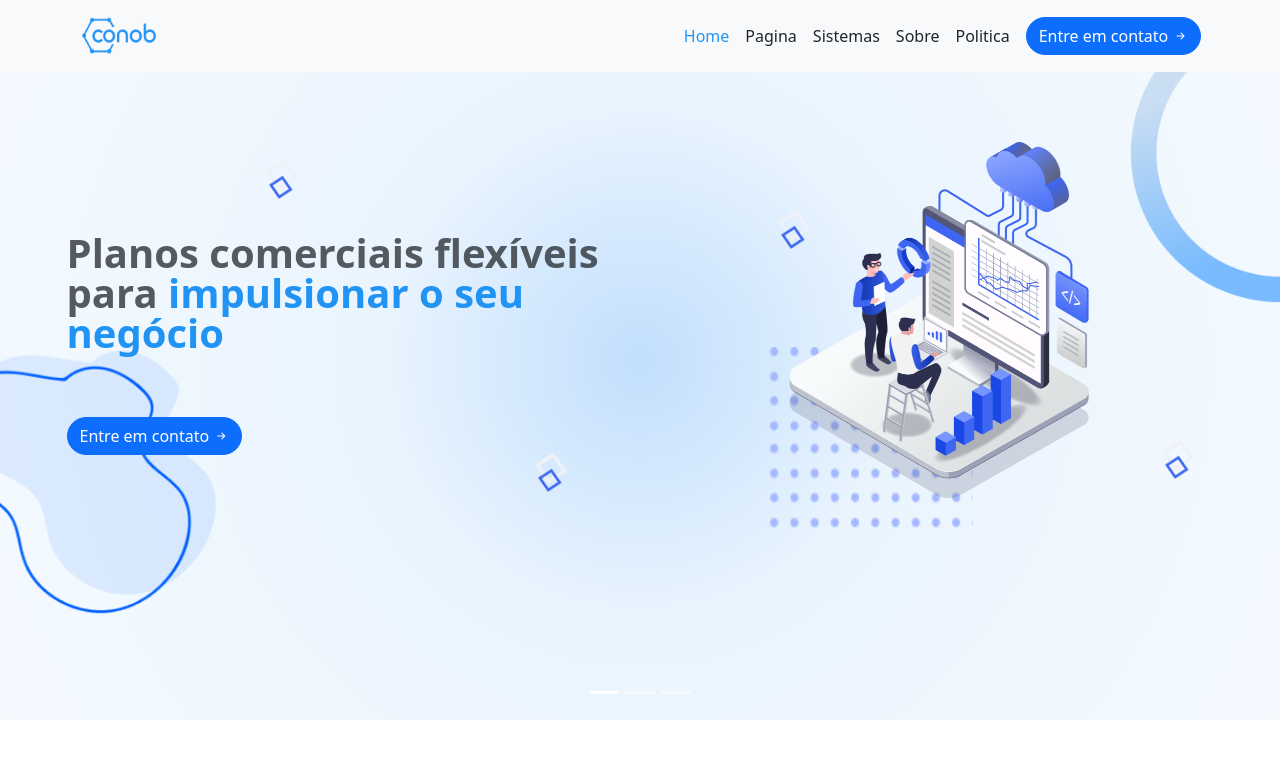
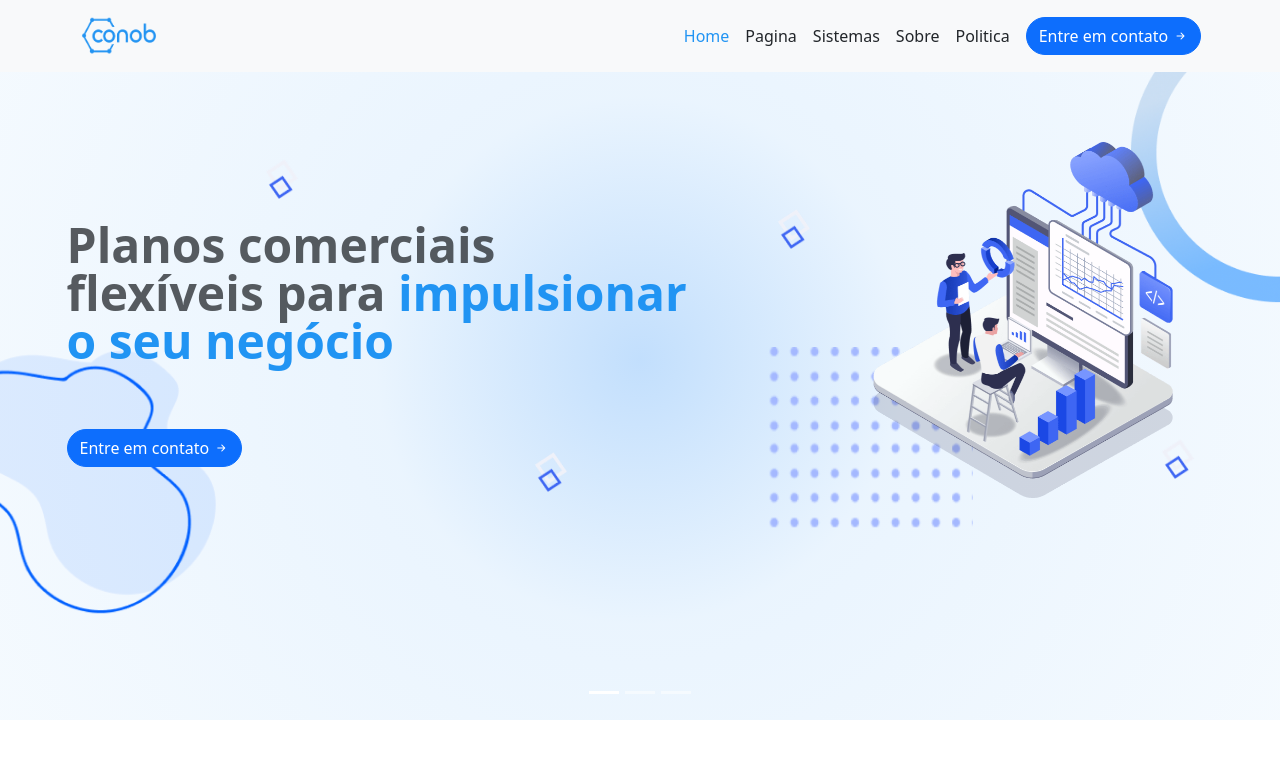
Before and after one commit to GreyPompom/conob_software, a React (Create React App) app: page / in a window 1280 px wide. Shown: the top 758 px of the page. Built offline with nearby package versions, Linux system fonts and the light colour scheme.

Commit message:
fix: responsividade

```diff
--- a/src/components/Hero/Hero.css
+++ b/src/components/Hero/Hero.css
@@ -48,6 +48,7 @@
     height: 350px;
     z-index: 2;
 }
+
 /*Start - Configuração triangulos*/
 .triangulo {
     left: 41%;
@@ -68,6 +69,7 @@
     left: 60%;
     top: -100px;
 }
+
 /*END - Configuração triangulos*/
 .z-index-2 {
     z-index: 2;
@@ -131,6 +133,7 @@
         left: 0;
         align-content: space-evenly;
     }
+
     .title-hero {
         font-size: 2.5rem;
         margin-top: var(--bs-gutter-y);
@@ -141,6 +144,7 @@
 @media (max-width: 2000px) {
     .title-hero {
         font-size: 3.5rem;
+        max-width: 65%;
     }
 
     .manHero {
@@ -153,13 +157,14 @@
     }
 
     .movingX {
-        animation: movingX-lg 10s linear infinite;
+        animation: movingX-lgg 10s linear infinite;
     }
 }
 
 @media (max-width: 1600px) {
     .title-hero {
-        font-size: 2.5rem;
+        font-size: 3.0rem;
+        max-width: 85%;
     }
 
     .manHero {
@@ -176,6 +181,9 @@
         top: -45px;
     }
 
+    .movingX {
+        animation: movingX-lg 10s linear infinite;
+    }
 }
 
 /* Smaller Devices Adjustments */
@@ -250,18 +258,31 @@
 
 @keyframes movingX-lg {
     0% {
-        transform: translateX(0%);
+        transform: translateX(-5%);
     }
 
     50% {
-        transform: translateX(50%);
+        transform: translateX(20%);
     }
 
     100% {
-        transform: translateX(0%);
+        transform: translateX(-5%);
     }
 }
 
+@keyframes movingX-lgg {
+    0% {
+        transform: translateX(-10%);
+    }
+
+    50% {
+        transform: translateX(30%);
+    }
+
+    100% {
+        transform: translateX(-10%);
+    }
+}
 .spin {
     animation: spin 15s linear infinite;
 }
--- a/src/components/Hero/Hero.js
+++ b/src/components/Hero/Hero.js
@@ -43,11 +43,11 @@ function Hero() {
                                 <div class="position-fixed end-0 p-3 ">
                                     <img src={triangulo} class="position-absolute triangulo-4 spin" alt="triangulos 1 azul e 1 branco" width="50" height="50" loading="lazy"></img>
                                 </div>
-                                <div class="col-10 col-sm-8 col-lg-6 mx-sm-auto">
+                                <div class="col-10 col-sm-8 col-lg-4 mx-sm-auto">
                                     <img src={pontinhos} class="pontinhos d-block position-absolute" alt="Bootstrap Themes" width="300" height="500" loading="lazy"></img>
                                     <img src={manHero} class="manHero d-block mx-lg-auto img-fluid ml-lg-8 movingX" alt="Bootstrap Themes" width="250" height="500" loading="lazy"></img>
                                 </div>
-                                <div className="col-lg-6 z-index-2">
+                                <div className="col-lg-8 z-index-2">
                                     <h1 className="title-hero fw-bold text-secondary-bg lh-1 mb-3" fill='var(--bs-tertiary-bg)'>Planos comerciais flexíveis para <span className='text-blue'>impulsionar o seu negócio</span> </h1>
                                     {/* <img src={setaTorta} class="d-block ml-lg-8 mx-lg-auto seta-torta " alt="Bootstrap Themes" width="60" height="60" loading="lazy"></img>
                                     <div className="box-flutuante d-block">Inovação em cada algoritmo, excelência em cada linha.</div> */}
```
